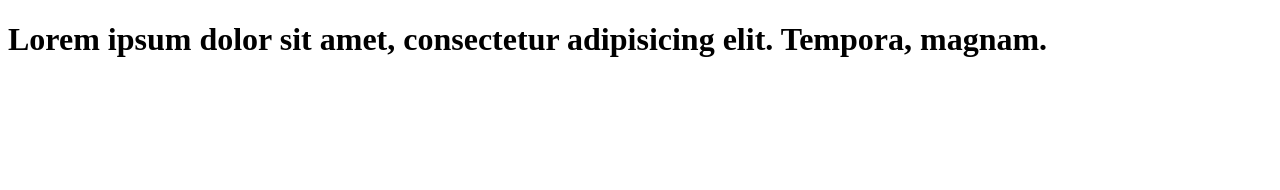
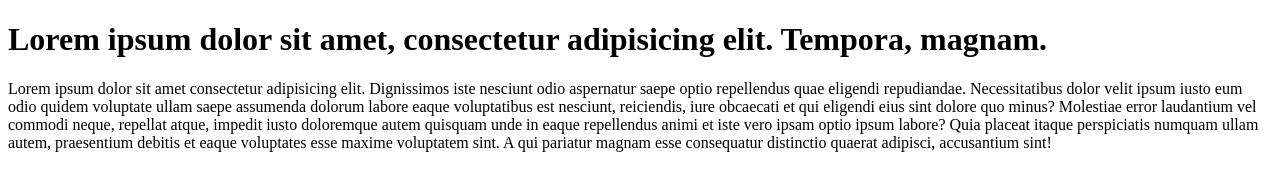
Before and after one commit to madhuranjank6/learn-git, a plain HTML site: page index.html in a window 1280 px wide. Drawn offline with Linux system fonts and the light colour scheme.

Commit message:
added paragraph tag

```diff
--- a/index.html
+++ b/index.html
@@ -7,5 +7,6 @@
 </head>
 <body>
     <h1>Lorem ipsum dolor sit amet, consectetur adipisicing elit. Tempora, magnam.</h1>
+    <p>Lorem ipsum dolor sit amet consectetur adipisicing elit. Dignissimos iste nesciunt odio aspernatur saepe optio repellendus quae eligendi repudiandae. Necessitatibus dolor velit ipsum iusto eum odio quidem voluptate ullam saepe assumenda dolorum labore eaque voluptatibus est nesciunt, reiciendis, iure obcaecati et qui eligendi eius sint dolore quo minus? Molestiae error laudantium vel commodi neque, repellat atque, impedit iusto doloremque autem quisquam unde in eaque repellendus animi et iste vero ipsam optio ipsum labore? Quia placeat itaque perspiciatis numquam ullam autem, praesentium debitis et eaque voluptates esse maxime voluptatem sint. A qui pariatur magnam esse consequatur distinctio quaerat adipisci, accusantium sint!</p>
 </body>
 </html>
```
